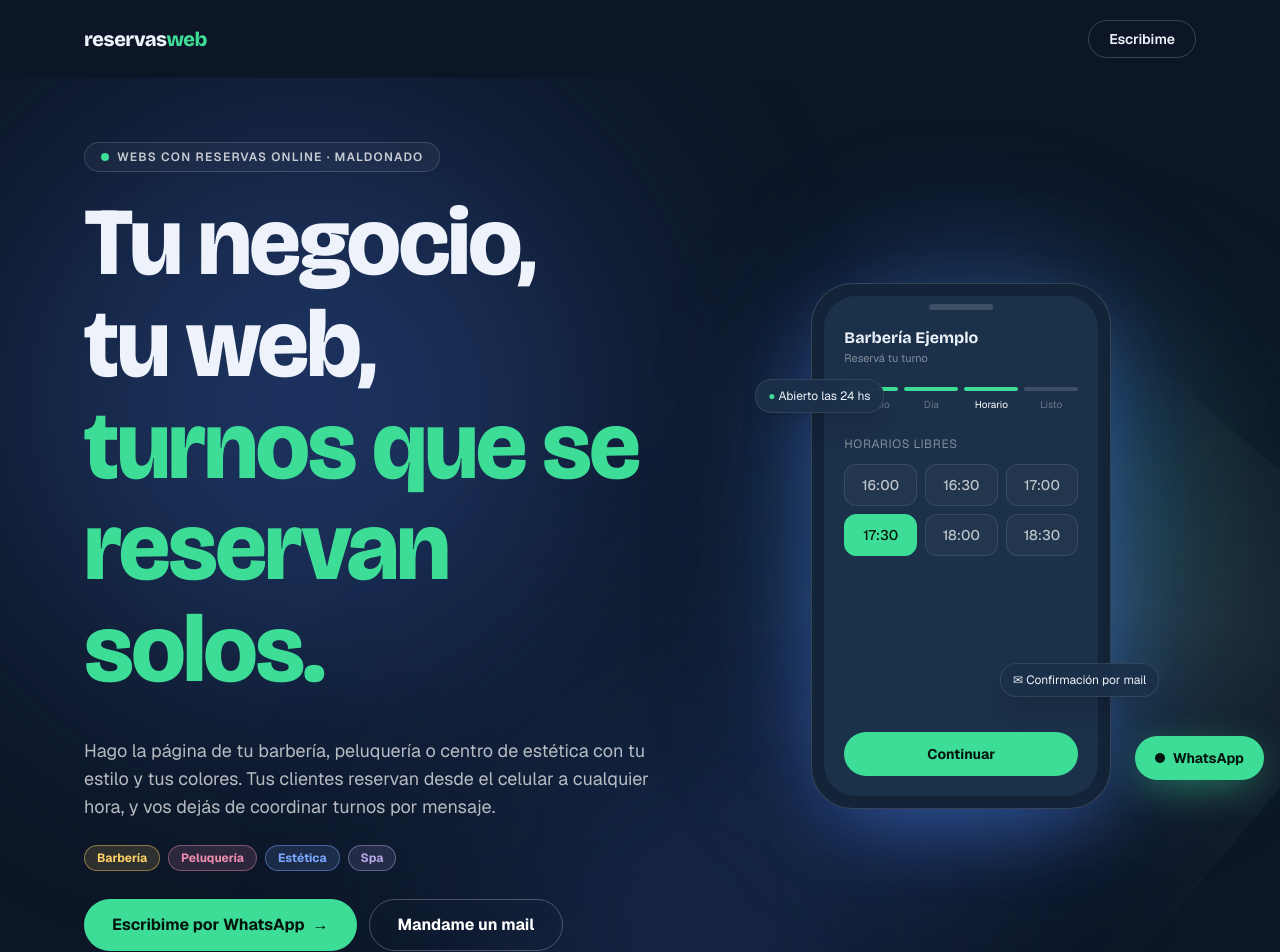
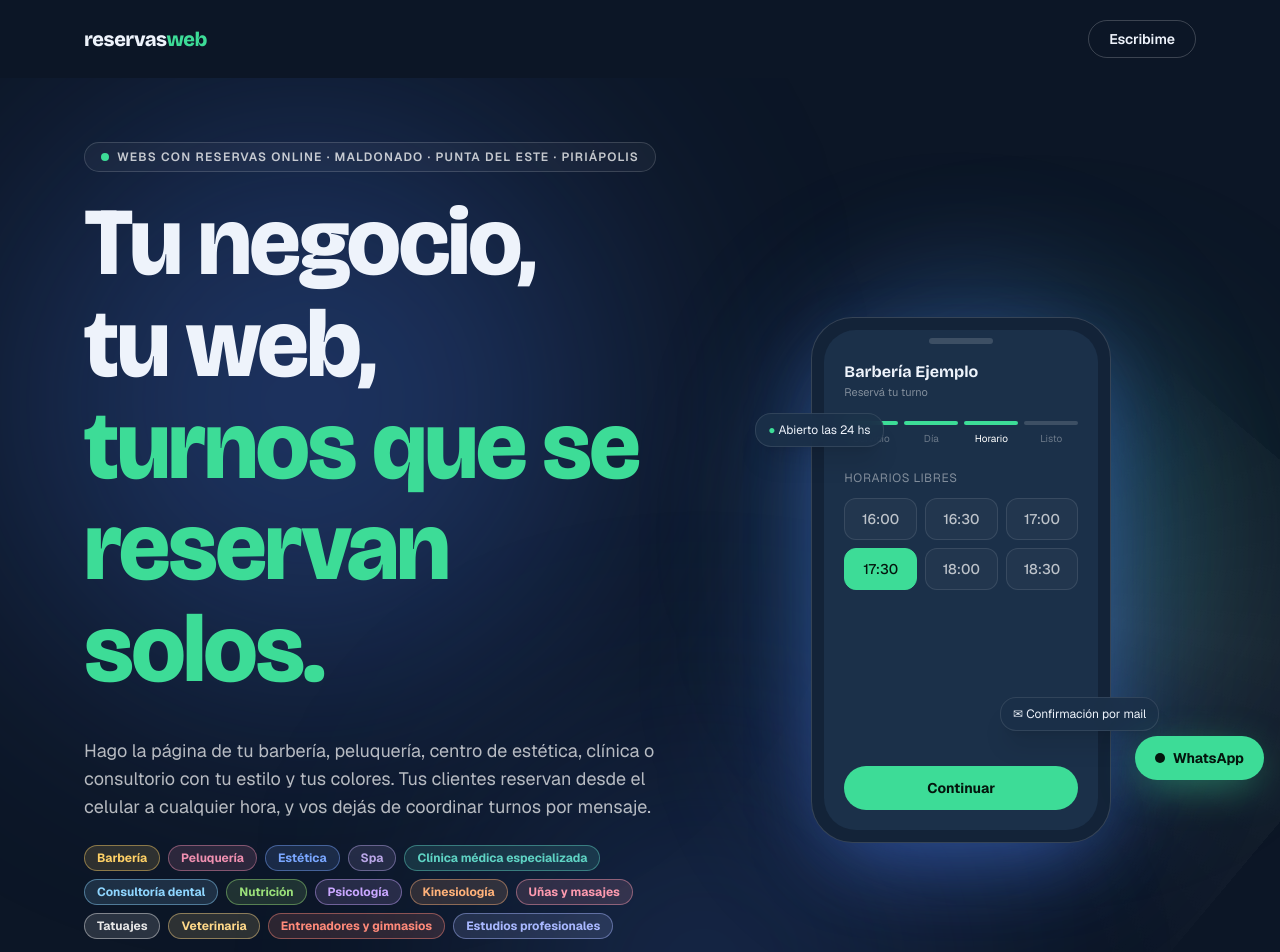
Before and after one commit to LucasSechous/ReservasWeb, a Next.js app: page / in a window 1280 px wide. Shown: the top 952 px of the page. Built offline with nearby package versions, Linux system fonts and the light colour scheme; a web font is replaced by a local one.

Commit message:
Vitrina: zona y más rubros (clínicas, consultorios, etc.); seed: arregla bucle infinito por random() en el where
Co-Authored-By: Claude Sonnet 5.5 <noreply@anthropic.com>

```diff
--- a/src/app/layout.tsx
+++ b/src/app/layout.tsx
@@ -73,7 +73,7 @@ export const metadata: Metadata = {
     template: "%s · ReservasWeb",
   },
   description:
-    "Páginas web con reservas online para barberías, peluquerías y centros de estética en Uruguay. Tus clientes reservan solos desde el celular.",
+    "Páginas web con reservas online para barberías, peluquerías, centros de estética, clínicas y consultorios en Uruguay. Tus clientes reservan solos desde el celular.",
   openGraph: {
     title: "ReservasWeb · Tu web con reservas online",
     description:
--- a/src/app/page.tsx
+++ b/src/app/page.tsx
@@ -172,6 +172,15 @@ const rubros = [
   "DEPILACIÓN",
   "COSMETOLOGÍA",
   "SPAS",
+  "CLÍNICAS MÉDICAS",
+  "CONSULTORÍAS DENTALES",
+  "NUTRICIÓN",
+  "PSICOLOGÍA",
+  "KINESIOLOGÍA",
+  "UÑAS Y MASAJES",
+  "TATUAJES",
+  "VETERINARIAS",
+  "ENTRENADORES",
 ];
 
 export default function Home() {
@@ -202,7 +211,7 @@ export default function Home() {
                     <span className="absolute inline-flex size-full animate-ping-soft rounded-full bg-accent" />
                     <span className="relative inline-flex size-2 rounded-full bg-accent" />
                   </span>
-                  Webs con reservas online · Maldonado
+                  Webs con reservas online · Maldonado · Punta del Este · Piriápolis
                 </p>
               </Reveal>
               <HeroTitle
@@ -214,10 +223,10 @@ export default function Home() {
               />
               <Reveal delay={0.9} className="mt-8 max-w-xl">
                 <p className="text-lg text-white/70">
-                  Hago la página de tu barbería, peluquería o centro de estética
-                  con tu estilo y tus colores. Tus clientes reservan desde el
-                  celular a cualquier hora, y vos dejás de coordinar turnos por
-                  mensaje.
+                  Hago la página de tu barbería, peluquería, centro de estética,
+                  clínica o consultorio con tu estilo y tus colores. Tus clientes
+                  reservan desde el celular a cualquier hora, y vos dejás de
+                  coordinar turnos por mensaje.
                 </p>
               </Reveal>
               <Reveal delay={1} className="mt-6">
@@ -227,6 +236,16 @@ export default function Home() {
                     ["Peluquería", "#ef8fb0"],
                     ["Estética", "#7aa7ff"],
                     ["Spa", "#b9a6e6"],
+                    ["Clínica médica especializada", "#5fd3c4"],
+                    ["Consultoría dental", "#8fd6ff"],
+                    ["Nutrición", "#9be07a"],
+                    ["Psicología", "#c9a7ff"],
+                    ["Kinesiología", "#ffb27a"],
+                    ["Uñas y masajes", "#ff9bb0"],
+                    ["Tatuajes", "#e8e8e8"],
+                    ["Veterinaria", "#ffd98a"],
+                    ["Entrenadores y gimnasios", "#ff8a7a"],
+                    ["Estudios profesionales", "#a9b8ff"],
                   ].map(([rubro, color]) => (
                     <li
                       key={rubro}
```
Also changed, not shown: 1 other file (tests, documents, lock files or other folders).
